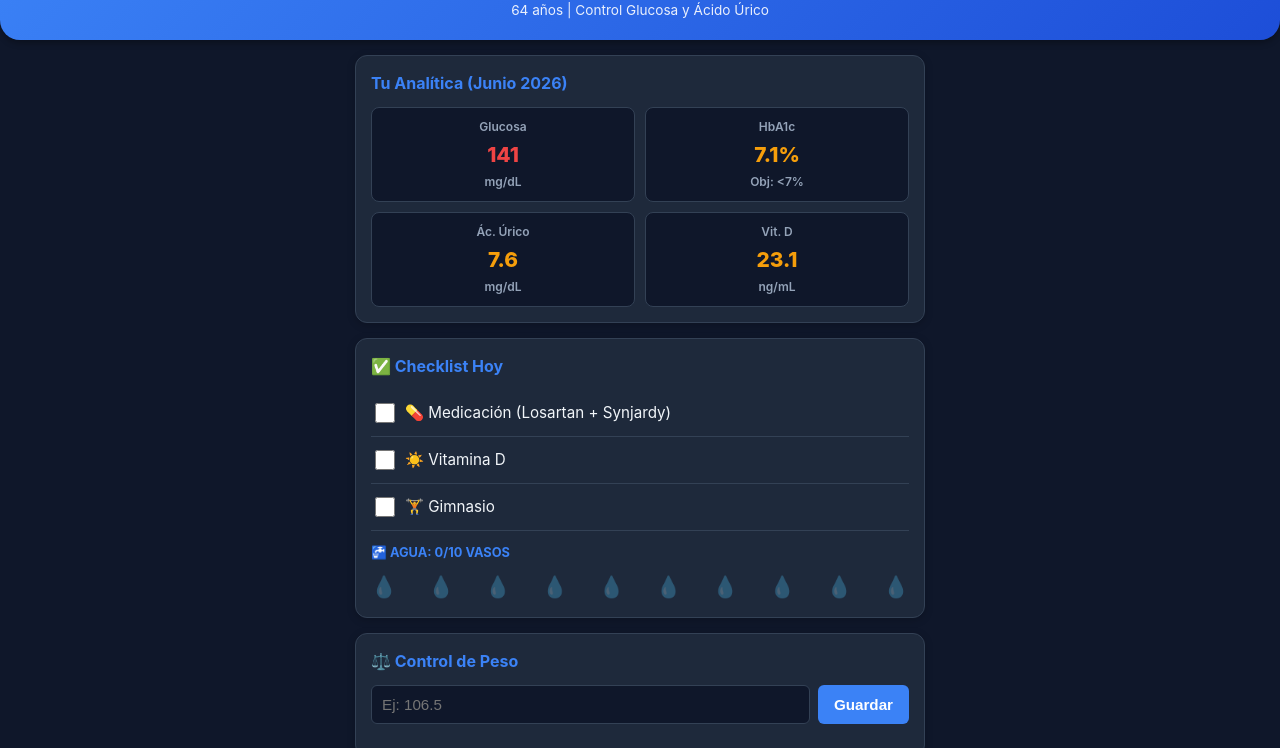
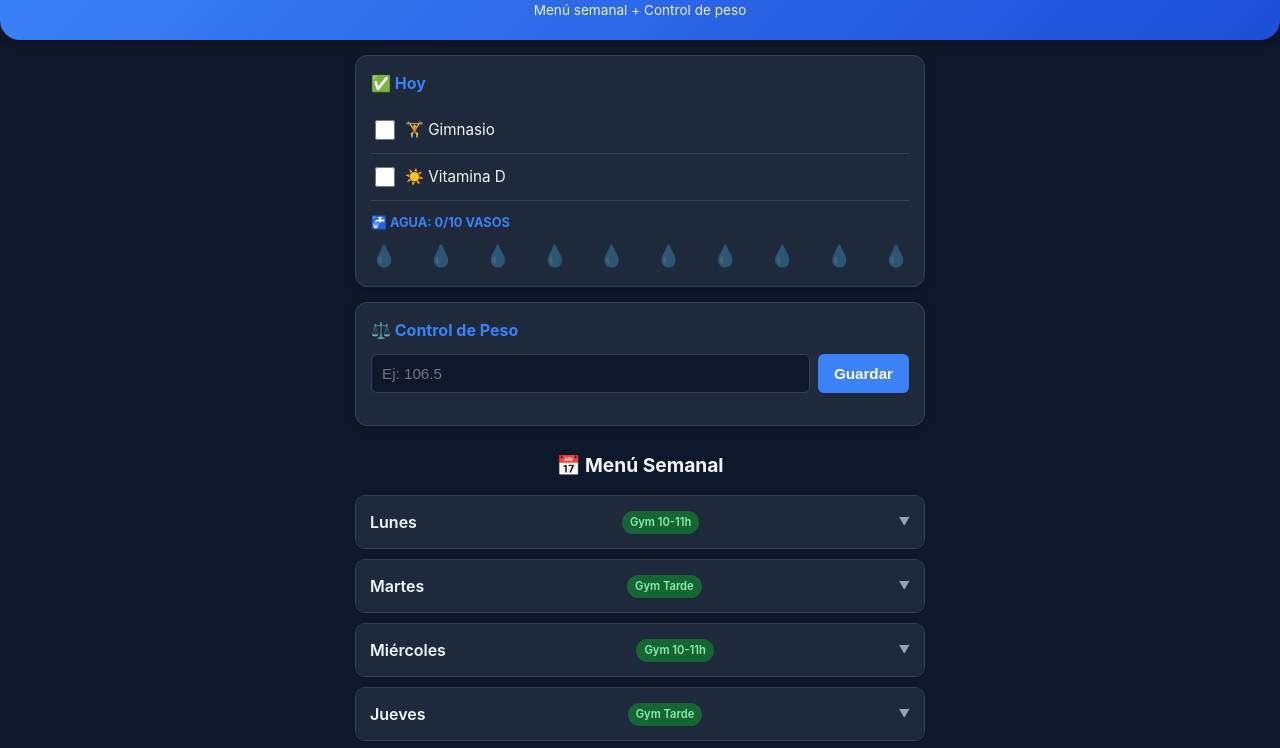
Before and after one commit to bonilobo62-cloud/plan-salud, a plain HTML site: page index.html in a window 1280 px wide. Shown: the part 59-807 px from the top of the page. Drawn offline with Linux system fonts and the light colour scheme.

Commit message:
Add files via upload

```diff
--- a/index.html
+++ b/index.html
@@ -63,26 +63,7 @@
             gap: 6px;
         }
 
-        /* Semáforo Analítica */
-        .analisis-grid {
-            display: grid;
-            grid-template-columns: 1fr 1fr;
-            gap: 10px;
-        }
-        .analisis-item {
-            background: var(--bg);
-            padding: 10px;
-            border-radius: 8px;
-            text-align: center;
-            border: 1px solid var(--border);
-        }
-        .analisis-item .valor { font-size: 1.3rem; font-weight: 800; margin: 3px 0; }
-        .analisis-item .nombre { font-size: 0.75rem; color: var(--text-light); font-weight: 600; }
-        .status-red { color: var(--danger); }
-        .status-yellow { color: var(--warning); }
-        .status-green { color: var(--success); }
-
-        /* Checklist */
+        /* Checklist simplificado */
         .checklist-item {
             display: flex;
             align-items: center;
@@ -171,10 +152,6 @@
         .shopping-item input { margin-right: 8px; accent-color: var(--success); width: 16px; height: 16px; }
         .shopping-item.checked { text-decoration: line-through; color: var(--text-light); }
 
-        .alert-box {
-            background-color: #450a0a; border-left: 4px solid var(--danger);
-            padding: 12px; border-radius: 6px; font-size: 0.85rem; margin-bottom: 15px;
-        }
         .info-box {
             background-color: #0c4a6e; border-left: 4px solid var(--info);
             padding: 12px; border-radius: 6px; font-size: 0.85rem; margin-bottom: 15px;
@@ -197,50 +174,20 @@
 <body>
 
 <div class="header">
-    <h1>🏃 Plan de Salud - Bonifacio</h1>
-    <p>64 años | Control Glucosa y Ácido Úrico</p>
+    <h1>🏃 Plan Salud - Bonifacio</h1>
+    <p>Menú semanal + Control de peso</p>
 </div>
 
 <div class="container">
 
-    <!-- ANALÍTICA -->
+    <!-- CHECKLIST SIMPLE -->
     <div class="card">
-        <div class="card-title"> Tu Analítica (Junio 2026)</div>
-        <div class="analisis-grid">
-            <div class="analisis-item">
-                <div class="nombre">Glucosa</div>
-                <div class="valor status-red">141</div>
-                <div class="nombre">mg/dL</div>
-            </div>
-            <div class="analisis-item">
-                <div class="nombre">HbA1c</div>
-                <div class="valor status-yellow">7.1%</div>
-                <div class="nombre">Obj: &lt;7%</div>
-            </div>
-            <div class="analisis-item">
-                <div class="nombre">Ác. Úrico</div>
-                <div class="valor status-yellow">7.6</div>
-                <div class="nombre">mg/dL</div>
-            </div>
-            <div class="analisis-item">
-                <div class="nombre">Vit. D</div>
-                <div class="valor status-yellow">23.1</div>
-                <div class="nombre">ng/mL</div>
-            </div>
-        </div>
-    </div>
-
-    <!-- CHECKLIST -->
-    <div class="card">
-        <div class="card-title">✅ Checklist Hoy</div>
+        <div class="card-title">✅ Hoy</div>
         <div class="checklist-item" onclick="toggleCheck(this)">
-            <input type="checkbox" id="meds"><label for="meds">💊 Medicación (Losartan + Synjardy)</label>
+            <input type="checkbox" id="gym"><label for="gym">🏋️ Gimnasio</label>
         </div>
         <div class="checklist-item" onclick="toggleCheck(this)">
             <input type="checkbox" id="vitd"><label for="vitd">☀️ Vitamina D</label>
-        </div>
-        <div class="checklist-item" onclick="toggleCheck(this)">
-            <input type="checkbox" id="gym"><label for="gym">🏋️ Gimnasio</label>
         </div>
 
         <div style="margin-top: 12px;">
@@ -489,13 +436,12 @@
 
     <!-- CONSEJOS -->
     <div class="info-box">
-        <strong>💡 Consejos Clave:</strong>
+        <strong>💡 Consejos:</strong>
         <ul>
-            <li>Bebe 2.5L agua al día (tu medicación deshidrata)</li>
-            <li>Cero alcohol y refrescos (suben ácido úrico)</li>
-            <li>Come primero verdura, luego proteína, luego carbohidrato</li>
-            <li>Toma el suplemento de Vitamina D recetado</li>
-            <li>15 min sol diario ayuda a subir Vitamina D</li>
+            <li>Bebe 2.5L agua al día</li>
+            <li>Cero alcohol y refrescos</li>
+            <li>15 min sol diario (Vitamina D)</li>
+            <li>Toma tu medicación según pauta médica</li>
         </ul>
     </div>
 
```
